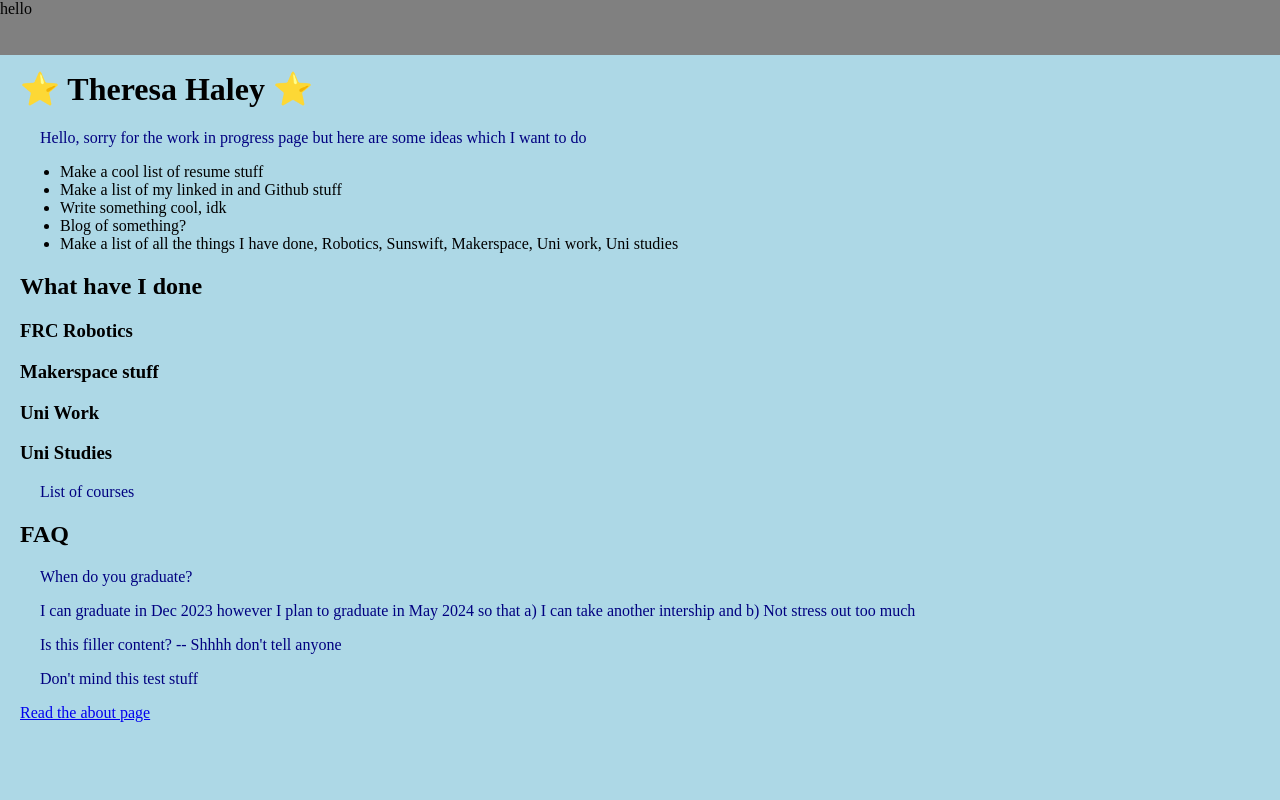
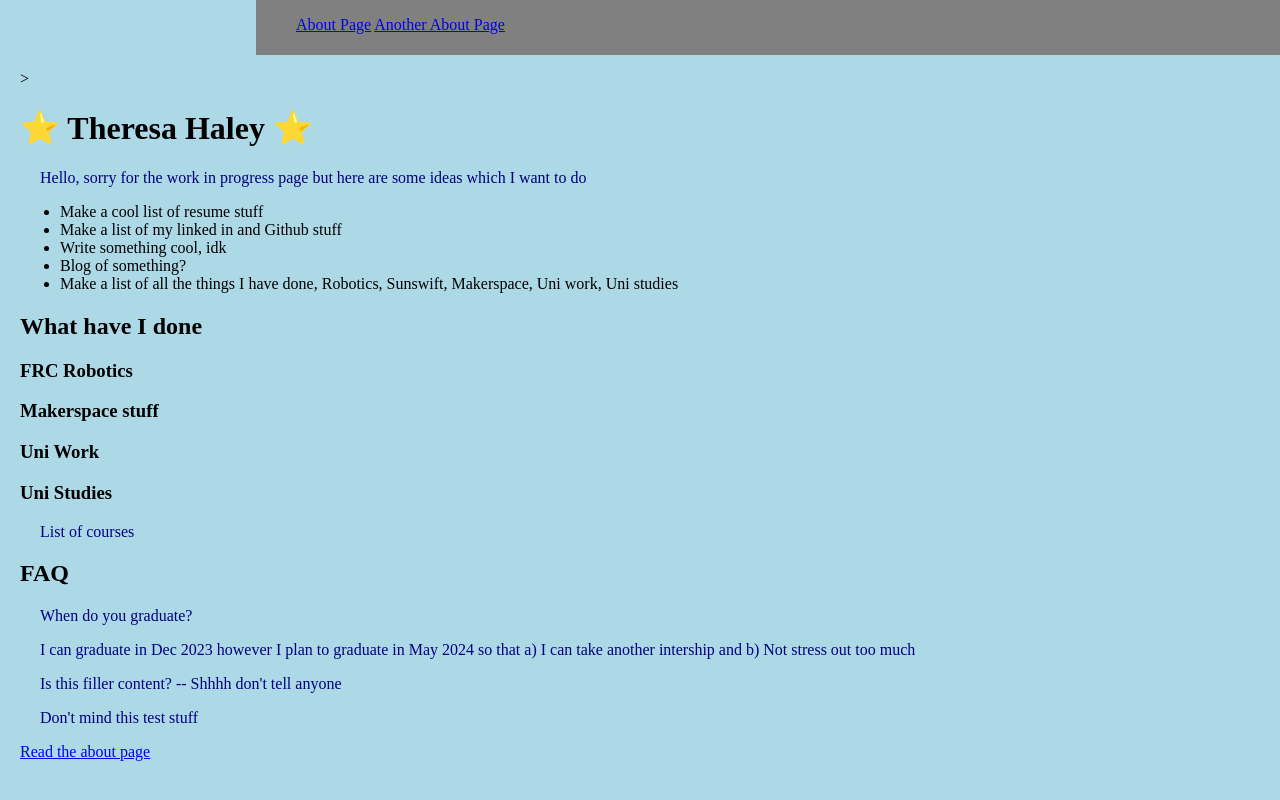
Before and after one commit to t-haley/t-haley.github.io, a plain HTML site: page index.html in a window 1280 px wide. Drawn offline with Linux system fonts and the light colour scheme.

Commit message:
trying to add a nav bar

```diff
--- a/index.html
+++ b/index.html
@@ -3,13 +3,20 @@
 <link rel="stylesheet" href="/style.css">
 <html>
 
+  <!-- This is the text you see on the browser tab--> >
   <head>
       <title>Theresa Haley</title>
   </head>
 
   <body>
 
-    <div class="navbar"> hello </div>
+    <!-- A div is sort of like a section or container for a website -->
+    <div class="navbar">
+        <ul>
+            <a href="./about"> About Page</a>
+            <a href="./about"> Another About Page</a>
+        </ul>
+    </div>
 
     <h1>⭐️ Theresa Haley ⭐️</h1>
 
--- a/style.css
+++ b/style.css
@@ -13,6 +13,8 @@ p {
     position: fixed;
     height: 55px;
     width: 100%; /* So it goes across the entire screen */
+    margin-left: 20%;
+    vertical-align: middle;
     background-color: grey;
     top: 0;
     left: 0; /* top and left basically fixes the navbar to the top */
```
